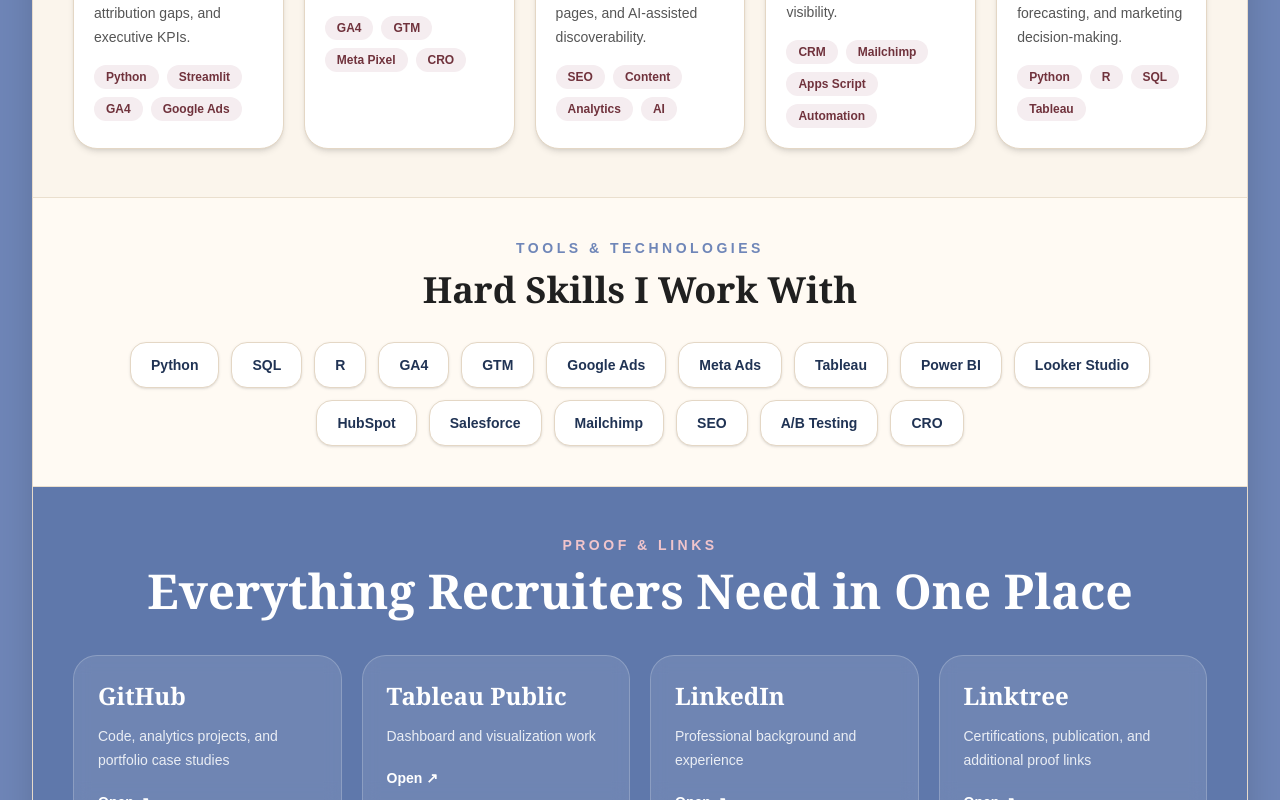
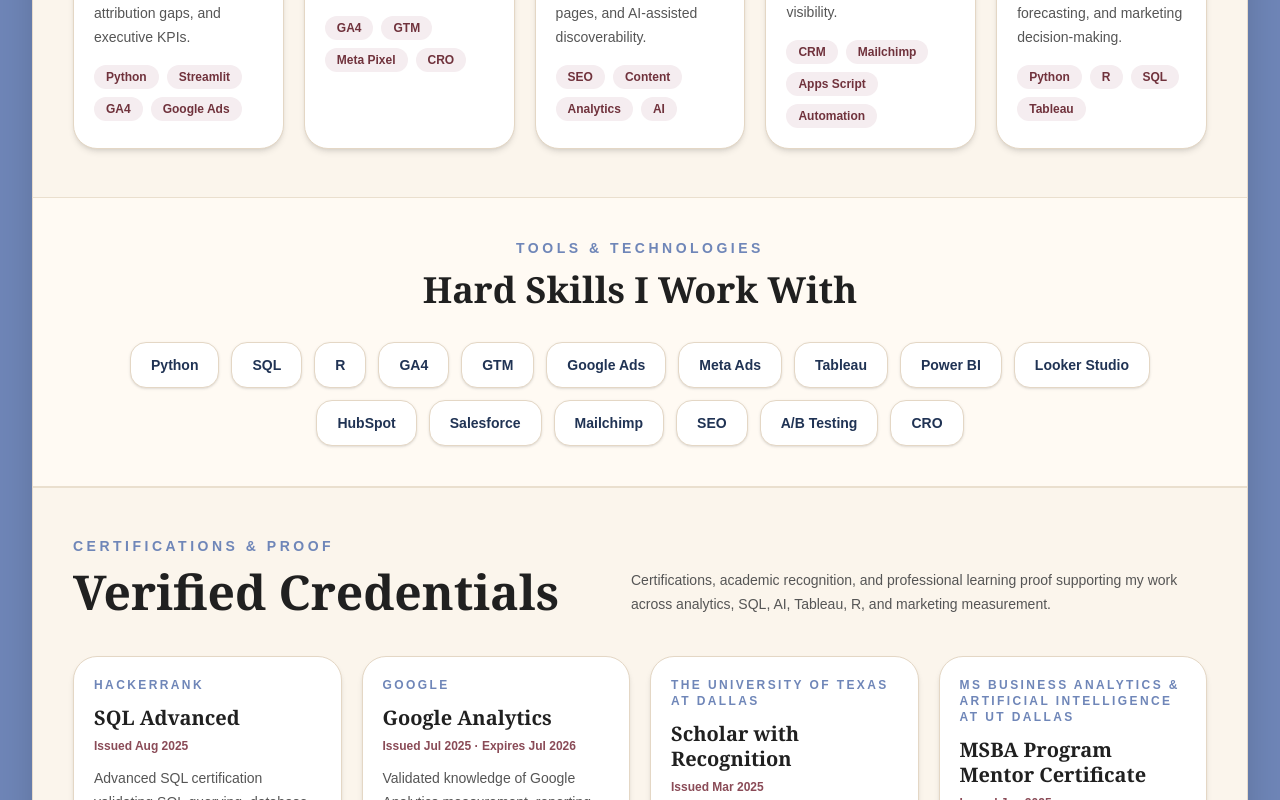
Before and after one commit to AnoohyaAlluri/anoohya-portfolio, a Next.js app: page / in a window 1280 px wide. Shown: the part 2000-2800 px from the top of the page. Built offline with nearby package versions, Linux system fonts and the light colour scheme.

Commit message:
Add credentials section with certification details
Added a list of credentials with details and links to the page.

```diff
--- a/app/page.tsx
+++ b/app/page.tsx
@@ -1,3 +1,7 @@
+"use client";
+
+import { useEffect } from "react";
+
 const stackItems = [
   { icon: "📊", title: "Analytics", detail: "GA4, funnels, KPIs, attribution" },
   { icon: "🤖", title: "AI & ML", detail: "Prediction, segmentation, workflow AI" },
@@ -66,6 +70,81 @@
   "CRO",
 ];
 
+const credentials = [
+  {
+    title: "SQL Advanced",
+    issuer: "HackerRank",
+    date: "Issued Aug 2025",
+    detail:
+      "Advanced SQL certification validating SQL querying, database logic, and analytical problem-solving.",
+    skills: ["SQL", "SSAS", "Data Analysis"],
+    href: "https://www.hackerrank.com/certificates/944c5575cd92",
+  },
+  {
+    title: "Google Analytics",
+    issuer: "Google",
+    date: "Issued Jul 2025 · Expires Jul 2026",
+    detail:
+      "Validated knowledge of Google Analytics measurement, reporting, traffic analysis, and marketing performance tracking.",
+    skills: ["Google Analytics", "Marketing Analytics", "Reporting"],
+    href: "https://linktr.ee/anoohyaalluri",
+  },
+  {
+    title: "Scholar with Recognition",
+    issuer: "The University of Texas at Dallas",
+    date: "Issued Mar 2025",
+    detail:
+      "Academic recognition in the MS Business Analytics program at UT Dallas for performance, growth, and contribution.",
+    skills: ["Business Analytics", "Artificial Intelligence", "Data Analytics"],
+    href: "https://linktr.ee/anoohyaalluri",
+  },
+  {
+    title: "MSBA Program Mentor Certificate",
+    issuer: "MS Business Analytics & Artificial Intelligence at UT Dallas",
+    date: "Issued Jan 2025",
+    detail:
+      "Certificate of appreciation for mentoring incoming MSBA students through academic guidance, leadership, and peer support.",
+    skills: ["Mentoring", "Leadership", "Business Analytics"],
+    href: "https://linktr.ee/anoohyaalluri",
+  },
+  {
+    title: "Gen AI",
+    issuer: "Google",
+    date: "Issued Jun 2024",
+    detail:
+      "Credential focused on generative AI applications, including AI-assisted marketing, productivity, and content workflows.",
+    skills: ["Generative AI", "AI for Marketing", "Workflow Innovation"],
+    href: "https://linktr.ee/anoohyaalluri",
+  },
+  {
+    title: "Google Analytics",
+    issuer: "Google",
+    date: "Issued May 2024 · Expired May 2025",
+    detail:
+      "Earlier Google Analytics certification supporting foundational analytics, data interpretation, and website performance analysis.",
+    skills: ["Data Visualization", "Data Analysis", "Google Analytics"],
+    href: "https://linktr.ee/anoohyaalluri",
+  },
+  {
+    title: "Tableau Boot Camp",
+    issuer: "EnVision UTD",
+    date: "Issued Sep 2023 · Expires Dec 2034",
+    detail:
+      "Completed Tableau Boot Camp covering data exploration, cleaning, manipulation, dashboarding, and visual storytelling.",
+    skills: ["Tableau", "Data Visualization", "Dashboard Design"],
+    href: "https://linktr.ee/anoohyaalluri",
+  },
+  {
+    title: "R Programming",
+    issuer: "Udemy",
+    date: "Issued Jul 2023",
+    detail:
+      "Training in R programming and analytical workflows for data analysis, statistical thinking, and business problem-solving.",
+    skills: ["R Programming", "Analytical Skills", "Data Analysis"],
+    href: "https://linktr.ee/anoohyaalluri",
+  },
+];
+
 const proofLinks = [
   {
     title: "GitHub",
@@ -90,6 +169,12 @@
 ];
 
 export default function Home() {
+  useEffect(() => {
+    if (!window.location.hash) {
+      window.scrollTo(0, 0);
+    }
+  }, []);
+
   return (
     <main className="min-h-screen bg-[#f7f0e6] text-[#202020]">
       <section className="relative overflow-hidden bg-[#6f86b8] px-4 py-8 sm:px-8">
@@ -115,6 +200,9 @@
               </a>
               <a href="#skills" className="hover:text-[#6f86b8]">
                 Skills
+              </a>
+              <a href="#credentials" className="hover:text-[#6f86b8]">
+                Credentials
               </a>
               <a href="#proof" className="hover:text-[#6f86b8]">
                 Proof
@@ -174,7 +262,7 @@
               </div>
             </div>
 
-            <div className="relative min-h-[460px]">
+            <div className="relative min-h-[540px]">
               <div className="absolute right-0 top-6 h-72 w-72 rounded-full bg-[#eec3cc] blur-3xl" />
 
               <div className="absolute left-4 top-6 z-10 rotate-[-6deg] rounded-2xl bg-white p-4 shadow-xl sm:left-8">
@@ -191,11 +279,11 @@
 
               <div className="absolute bottom-4 right-0 w-[92%] rotate-2 rounded-[2rem] bg-[#6f86b8] p-5 shadow-2xl sm:right-4 sm:w-[88%]">
                 <div className="rounded-[1.5rem] border border-white/40 bg-[#f8efe4] p-5">
-                  <div className="relative flex h-80 items-center justify-center overflow-hidden rounded-[1.25rem] border-2 border-dashed border-[#d8c4ad] bg-white/70">
+                  <div className="relative flex h-[420px] items-center justify-center overflow-hidden rounded-[1.25rem] border-2 border-dashed border-[#d8c4ad] bg-white/70 sm:h-[460px] lg:h-[500px]">
                     <img
                       src="/images/anoohya-full.jpg.png"
                       alt="Anoohya Alluri full portrait"
-                      className="h-full w-full object-cover object-top"
+                      className="h-full w-full object-contain object-center"
                     />
                   </div>
                 </div>
@@ -330,6 +418,65 @@
           </section>
 
           <section
+            id="credentials"
+            className="border-y border-[#eadfce] bg-[#fbf5ec] px-6 py-12 sm:px-10"
+          >
+            <div className="flex flex-col justify-between gap-5 md:flex-row md:items-end">
+              <div>
+                <p className="text-sm font-bold uppercase tracking-[0.25em] text-[#6f86b8]">
+                  Certifications & proof
+                </p>
+                <h2 className="mt-3 font-serif text-4xl font-black sm:text-5xl">
+                  Verified Credentials
+                </h2>
+              </div>
+              <p className="max-w-xl text-sm leading-6 text-[#555]">
+                Certifications, academic recognition, and professional learning
+                proof supporting my work across analytics, SQL, AI, Tableau, R,
+                and marketing measurement.
+              </p>
+            </div>
+
+            <div className="mt-10 grid gap-5 md:grid-cols-2 lg:grid-cols-4">
+              {credentials.map((credential) => (
+                <a
+                  key={credential.title + credential.date}
+                  href={credential.href}
+                  target="_blank"
+                  rel="noopener noreferrer"
+                  className="rounded-3xl border border-[#e4d7c5] bg-white p-5 shadow-md transition hover:-translate-y-2 hover:shadow-2xl"
+                >
+                  <p className="text-xs font-bold uppercase tracking-[0.2em] text-[#6f86b8]">
+                    {credential.issuer}
+                  </p>
+                  <h3 className="mt-3 font-serif text-xl font-bold leading-tight">
+                    {credential.title}
+                  </h3>
+                  <p className="mt-2 text-xs font-semibold text-[#8a4b57]">
+                    {credential.date}
+                  </p>
+                  <p className="mt-3 text-sm leading-6 text-[#555]">
+                    {credential.detail}
+                  </p>
+                  <div className="mt-4 flex flex-wrap gap-2">
+                    {credential.skills.map((skill) => (
+                      <span
+                        key={skill}
+                        className="rounded-full bg-[#f5edf0] px-3 py-1 text-xs font-semibold text-[#70323c]"
+                      >
+                        {skill}
+                      </span>
+                    ))}
+                  </div>
+                  <p className="mt-5 text-sm font-bold text-[#203354]">
+                    View credential ↗
+                  </p>
+                </a>
+              ))}
+            </div>
+          </section>
+
+          <section
             id="proof"
             className="bg-[#5f78ab] px-6 py-12 text-white sm:px-10"
           >
```
